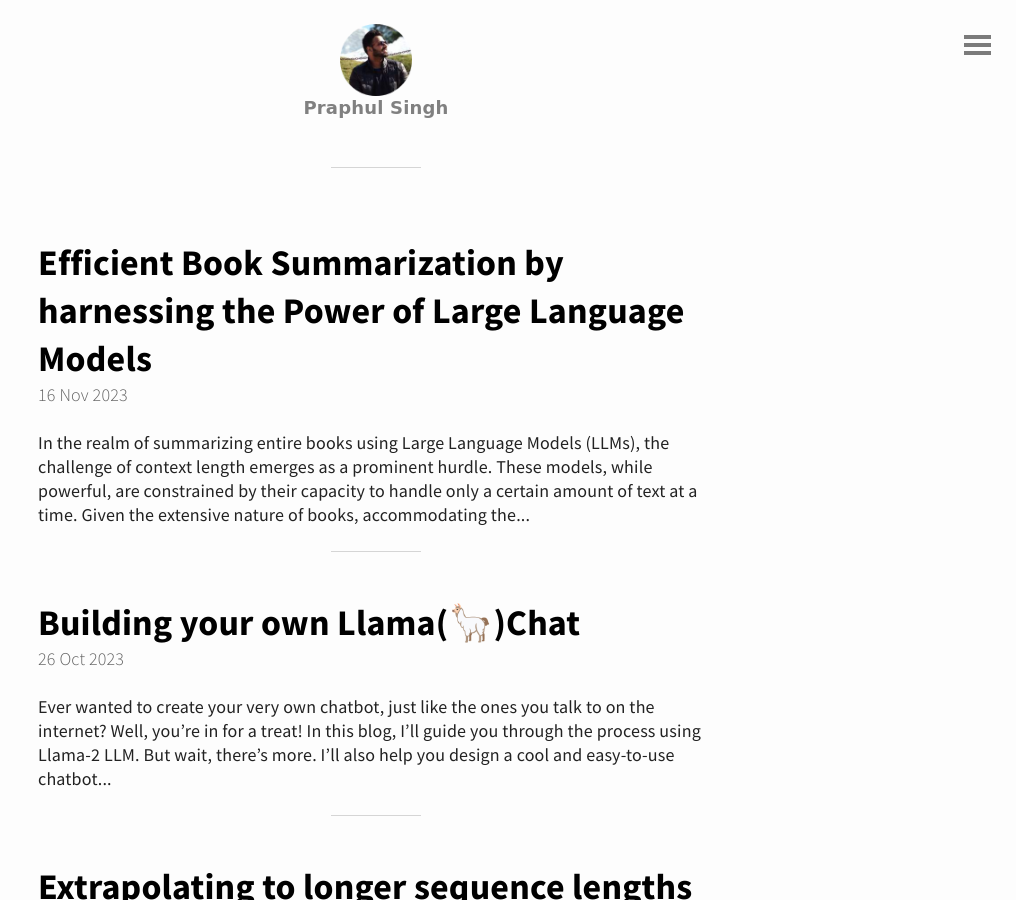
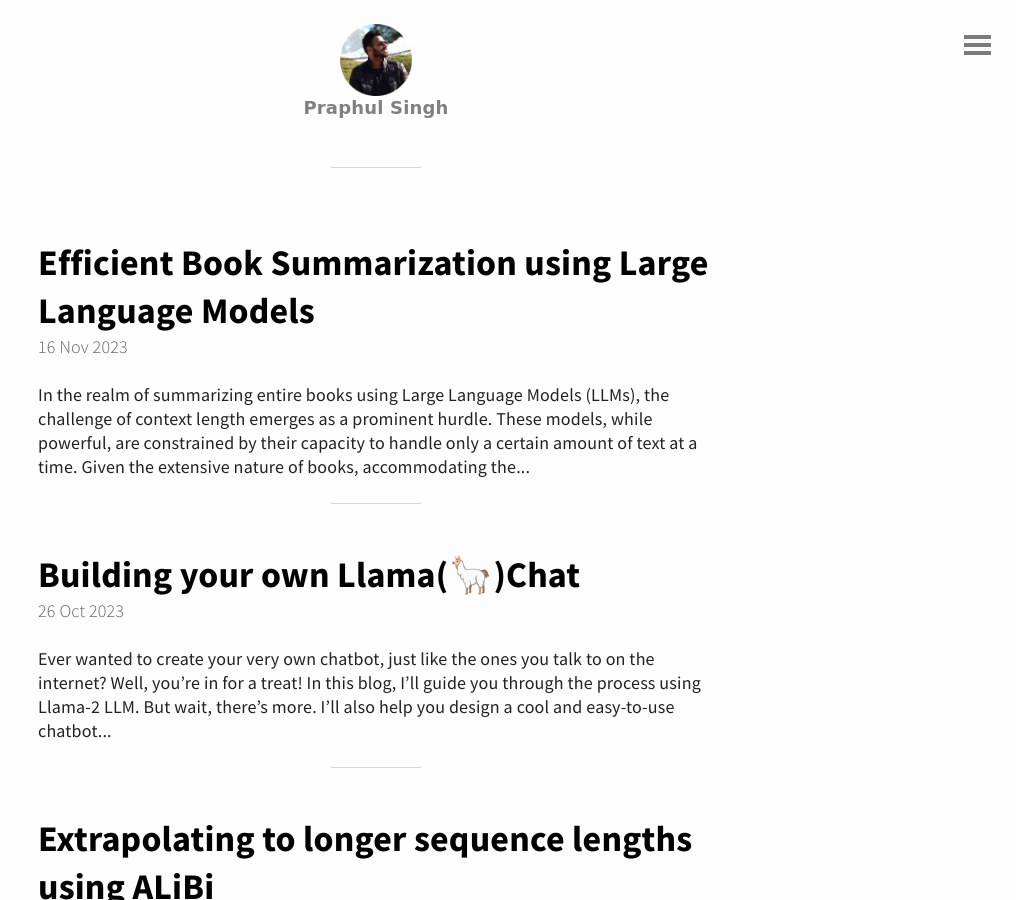
Before and after one commit to spraphul/blog, a Jekyll site: the page built from index.html, in a window 1280 px wide and 900 px high. Shown: the whole window, without its empty margins (264-1280 px from the left). Built offline with Jekyll 4.4.1, drawn with Linux system fonts in a browser that asks for light colours; the list of posts is cut into pages by our own code.

Commit message:
Update 2023-11-16-book-summary.md

```diff
--- a/_posts/2023-11-16-book-summary.md
+++ b/_posts/2023-11-16-book-summary.md
@@ -1,5 +1,5 @@
 ---
-title: Efficient Book Summarization by harnessing the Power of Large Language Models
+title: Efficient Book Summarization using Large Language Models
 ---
 
 ![book](https://basmo.app/wp-content/uploads/2021/10/how-to-write-a-book-summary-1.gif)
```
